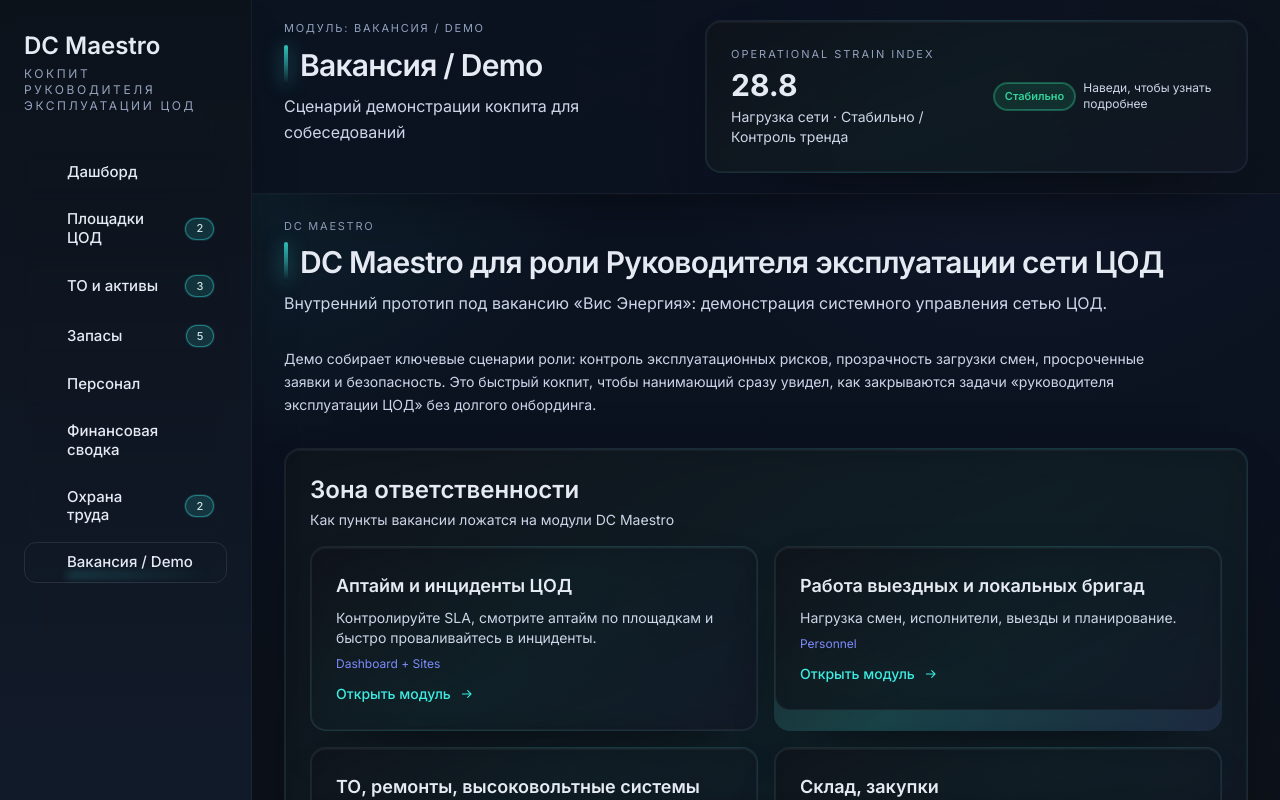
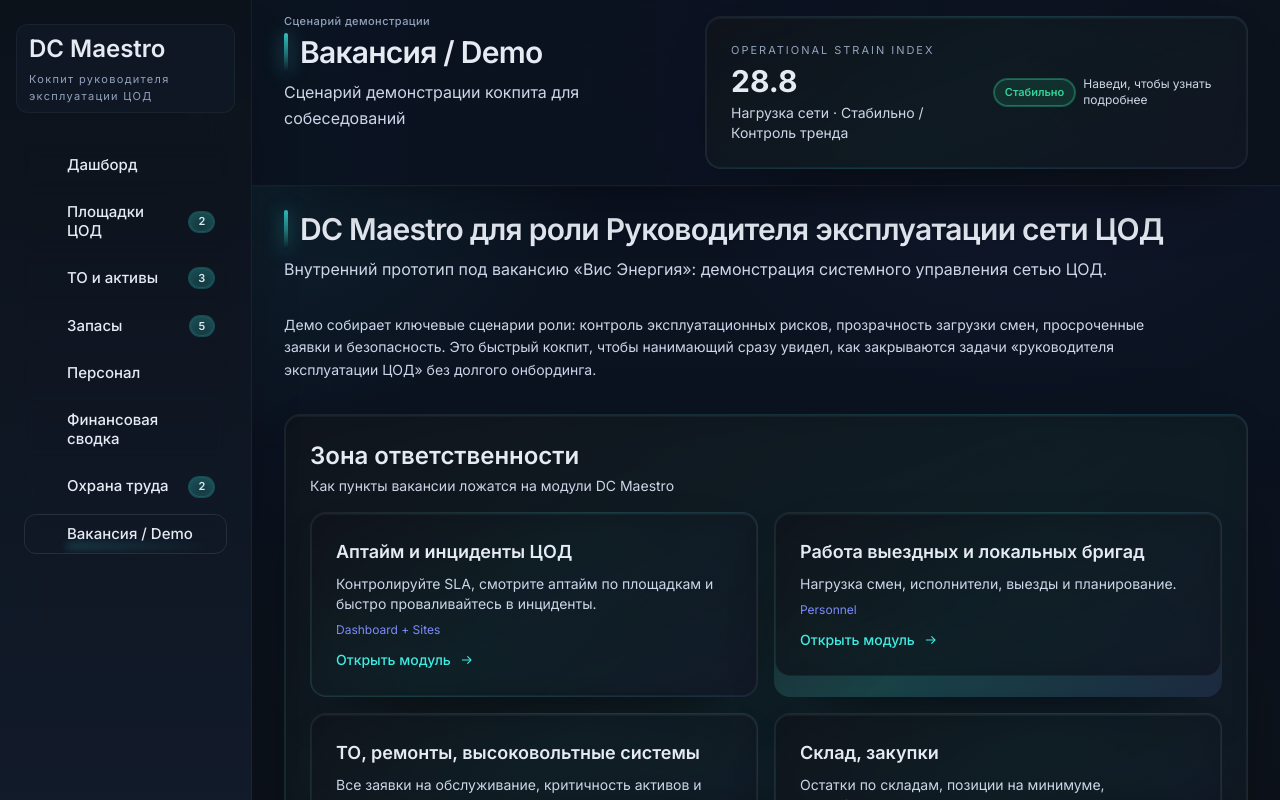
Before and after one commit to QuantumKeyUYU/dc-maestro, a React (Vite) app: page /about in a window 1280 px wide. Built offline with nearby package versions, Linux system fonts and the light colour scheme.

Commit message:
Refine section header labels

```diff
--- a/src/app/App.tsx
+++ b/src/app/App.tsx
@@ -22,14 +22,49 @@ import { useNavBadges } from '../shared/hooks/useNavBadges';
 import { SectionHeader } from '../shared/components/SectionHeader';
 
 const pageMeta = [
-  { match: /^\/$/, title: strings.dashboard.title, subtitle: strings.dashboard.subtitle },
-  { match: /^\/sites(\/.*)?$/, title: strings.sites.title, subtitle: strings.sites.subtitle },
-  { match: /^\/maintenance/, title: strings.maintenance.title, subtitle: strings.maintenance.subtitle },
-  { match: /^\/inventory/, title: strings.inventory.title, subtitle: strings.inventory.subtitle },
-  { match: /^\/personnel/, title: strings.personnel.title, subtitle: strings.personnel.subtitle },
-  { match: /^\/finance/, title: strings.finance.title, subtitle: strings.finance.subtitle },
-  { match: /^\/safety/, title: strings.safety.title, subtitle: strings.safety.subtitle },
-  { match: /^\/about/, title: strings.about.title, subtitle: strings.about.subtitle }
+  {
+    match: /^\/$/,
+    title: strings.dashboard.title,
+    subtitle: strings.dashboard.subtitle,
+    label: strings.headers.dashboardLabel
+  },
+  { match: /^\/sites(\/.*)?$/, title: strings.sites.title, subtitle: strings.sites.subtitle, label: strings.headers.moduleLabel },
+  {
+    match: /^\/maintenance/,
+    title: strings.maintenance.title,
+    subtitle: strings.maintenance.subtitle,
+    label: strings.headers.moduleLabel
+  },
+  {
+    match: /^\/inventory/,
+    title: strings.inventory.title,
+    subtitle: strings.inventory.subtitle,
+    label: strings.headers.moduleLabel
+  },
+  {
+    match: /^\/personnel/,
+    title: strings.personnel.title,
+    subtitle: strings.personnel.subtitle,
+    label: strings.headers.moduleLabel
+  },
+  {
+    match: /^\/finance/,
+    title: strings.finance.title,
+    subtitle: strings.finance.subtitle,
+    label: strings.headers.moduleLabel
+  },
+  {
+    match: /^\/safety/,
+    title: strings.safety.title,
+    subtitle: strings.safety.subtitle,
+    label: strings.headers.moduleLabel
+  },
+  {
+    match: /^\/about/,
+    title: strings.about.title,
+    subtitle: strings.about.subtitle,
+    label: strings.headers.aboutLabel
+  }
 ];
 
 export default function App() {
@@ -110,19 +145,20 @@ export default function App() {
     <div className="min-h-screen bg-gradient-to-b from-[#0b1220] via-[#0b1220] to-[#0d121a] text-text-primary relative">
       <div className="pointer-events-none absolute inset-0 bg-[radial-gradient(circle_at_20%_10%,rgba(62,236,226,0.08),transparent_30%),radial-gradient(circle_at_80%_0%,rgba(124,140,251,0.08),transparent_32%)]" />
       <div className="flex h-screen overflow-hidden relative">
-          <aside className="w-[260px] lg:w-[252px] md:w-[240px] sm:w-[220px] bg-gradient-to-b from-bg-surface/95 to-bg-surfaceSoft/90 border-r border-white/5 p-6 flex flex-col gap-8 shadow-ambient backdrop-blur-xl relative z-10">
+          <aside className="w-[260px] lg:w-[252px] md:w-[240px] sm:w-[220px] bg-gradient-to-b from-bg-surface/95 to-bg-surfaceSoft/90 border-r border-white/5 p-6 flex flex-col gap-8 shadow-ambient backdrop-blur-xl relative z-10 overflow-hidden">
             <NavLink
               to="/"
               className={({ isActive }) =>
                 clsx(
-                  'space-y-1 -mx-2 px-2 py-1.5 rounded-xl transition text-left block',
-                  'hover:bg-white/5 hover:shadow-glow/50 cursor-pointer',
-                  isActive ? 'bg-white/5' : 'bg-transparent'
+                  'block -mx-2 px-3 py-2 rounded-xl transition text-left space-y-1.5 shadow-ambient/70 border border-white/5 bg-bg-surfaceSoft/60 backdrop-blur',
+                  'hover:shadow-lifted hover:border-white/10 hover:bg-bg-surfaceSoft/80 cursor-pointer',
+                  'focus-visible:outline-none focus-visible:ring-2 focus-visible:ring-accent-primary/40',
+                  isActive && 'shadow-ambient'
                 )
               }
             >
               <div className="text-2xl font-semibold text-text-primary drop-shadow-sm">{strings.headers.appTitle}</div>
-              <div className="text-xs uppercase tracking-[0.22em] text-text-dim">Кокпит руководителя эксплуатации ЦОД</div>
+              <div className="text-[11px] tracking-[0.12em] text-text-dim">Кокпит руководителя эксплуатации ЦОД</div>
             </NavLink>
           <nav className="flex flex-col gap-1.5 text-[15px]">
             {navItems.map((item) => {
@@ -134,7 +170,7 @@ export default function App() {
                   title={item.badge?.tooltip ?? item.label}
                   className={({ isActive }) =>
                     clsx(
-                      'relative group flex items-center gap-3 px-3 py-2.5 rounded-xl font-medium transition-all border border-transparent backdrop-blur-sm',
+                      'relative group flex items-center gap-3 px-3 py-2.5 rounded-xl font-medium transition-all border border-transparent backdrop-blur-sm overflow-hidden',
                       'hover:bg-white/5 hover:text-text-primary hover:translate-x-[1px] hover:shadow-glow',
                       isActive
                         ? 'bg-white/8 text-text-primary shadow-glow border-white/10'
@@ -144,7 +180,7 @@ export default function App() {
                 >
                   {({ isActive }) => (
                     <>
-                      <span className="absolute bottom-1.5 left-3 right-3 h-px rounded-full bg-accent-primary/60 blur-sm opacity-0 group-hover:opacity-50 transition-opacity duration-300" />
+                      <span className="pointer-events-none absolute bottom-1.5 left-2.5 right-2.5 h-px rounded-full bg-accent-primary/60 blur-sm opacity-0 group-hover:opacity-50 transition-opacity duration-300" />
                       <Icon className="w-[18px] h-[18px] text-transparent bg-clip-text bg-gradient-to-br from-accent-primary to-accent-muted" />
                       <span className="flex-1 min-w-0 text-left leading-tight text-text-primary relative">
                         {item.label}
@@ -158,8 +194,8 @@ export default function App() {
                       {item.badge ? (
                         <span
                           className={clsx(
-                            'ml-3 inline-flex h-[22px] min-w-[28px] shrink-0 items-center justify-center rounded-full border px-2.5 text-[11px] font-medium tracking-tight text-cyan-50/85 backdrop-blur-sm bg-[rgba(54,211,211,0.16)] border-[rgba(54,211,211,0.46)] shadow-[0_0_0_1px_rgba(62,236,226,0.12)]',
-                            isActive && 'text-cyan-50 border-[rgba(62,236,226,0.6)]'
+                            'ml-2 inline-flex h-[20px] min-w-[24px] shrink-0 items-center justify-center rounded-full px-2 text-[11px] font-semibold leading-none tracking-tight text-cyan-50/90 backdrop-blur-sm bg-[rgba(62,236,226,0.16)] shadow-[0_4px_12px_rgba(62,236,226,0.15)_inset,0_0_0_1px_rgba(62,236,226,0.25)] border border-[rgba(62,236,226,0.18)]',
+                            isActive && 'text-cyan-50 shadow-[0_4px_12px_rgba(62,236,226,0.18)_inset,0_0_0_1px_rgba(62,236,226,0.32)]'
                           )}
                         >
                           {item.badge.value}
@@ -174,10 +210,10 @@ export default function App() {
         </aside>
 
         <main className="flex-1 overflow-y-auto scrollbar-thin relative z-0">
-          <header className="sticky top-0 z-10 bg-gradient-to-r from-bg-app/90 via-bg-app/80 to-bg-surface/75 backdrop-blur-2xl border-b border-white/5 px-8 py-5 max-[800px]:py-4 flex flex-col gap-6 max-[800px]:gap-5 lg:flex-row lg:items-start lg:justify-between shadow-ambient">
+          <header className="sticky top-0 z-10 bg-gradient-to-r from-bg-app/90 via-bg-app/80 to-bg-surface/75 backdrop-blur-2xl border-b border-white/5 px-8 py-4 max-[800px]:py-4 flex flex-col gap-6 max-[800px]:gap-5 lg:flex-row lg:items-start lg:justify-between shadow-ambient">
             <SectionHeader
               as="h1"
-              label={`Модуль: ${currentPage.title}`}
+              label={currentPage.label ?? undefined}
               title={currentPage.title}
               subtitle={currentPage.subtitle}
               className="mb-0"
--- a/src/shared/components/InfoTooltip.tsx
+++ b/src/shared/components/InfoTooltip.tsx
@@ -66,6 +66,7 @@ export function InfoTooltip({ label, children, className, triggerArea = 'icon',
     }
     hideTimer.current = setTimeout(() => {
       setOpen(false);
+      setCoords(null);
       hideTimer.current = null;
     }, 120);
   };
--- a/src/shared/components/SectionHeader.tsx
+++ b/src/shared/components/SectionHeader.tsx
@@ -1,6 +1,5 @@
 import clsx from 'clsx';
 import { ReactNode } from 'react';
-import { strings } from '../lib/strings';
 
 interface SectionHeaderProps {
   title: string;
@@ -17,18 +16,20 @@ export function SectionHeader({
   subtitle,
   badge,
   action,
-  label = strings.headers.appTitle,
+  label,
   as: HeadingTag = 'h2',
   className
 }: SectionHeaderProps) {
   return (
-    <div className={clsx('flex flex-col gap-3 sm:flex-row sm:items-start sm:justify-between', className)}>
-      <div className="space-y-2 max-w-4xl">
-        <p className="whitespace-nowrap text-[10px] uppercase tracking-[0.14em] text-text-dim sm:text-[11px] sm:tracking-[0.16em]">{label}</p>
+    <div className={clsx('flex flex-col gap-2.5 sm:flex-row sm:items-start sm:justify-between', className)}>
+      <div className="space-y-1.5 max-w-4xl">
+        {label ? (
+          <p className="whitespace-nowrap text-[11px] font-medium tracking-[0.04em] text-text-dim leading-none">{label}</p>
+        ) : null}
         <div className="flex items-center gap-3">
           <span className="block h-10 w-1 rounded-full bg-gradient-to-b from-accent-primary/80 via-accent-primary/45 to-transparent shadow-[0_0_18px_rgba(62,236,226,0.5)]" />
-          <div className="flex flex-wrap items-center gap-3">
-            <HeadingTag className="text-3xl font-semibold text-text-primary tracking-tight drop-shadow-sm">{title}</HeadingTag>
+          <div className="flex flex-wrap items-center gap-2.5">
+            <HeadingTag className="text-3xl font-semibold text-text-primary tracking-tight drop-shadow-sm leading-tight">{title}</HeadingTag>
             {badge}
           </div>
         </div>
--- a/src/shared/lib/strings.ts
+++ b/src/shared/lib/strings.ts
@@ -24,6 +24,9 @@ export const strings = {
   headers: {
     appTitle: 'DC Maestro',
     appSubtitle: 'Кокпит руководителя эксплуатации ЦОД',
+    dashboardLabel: 'Кокпит DC Maestro',
+    moduleLabel: 'Модуль',
+    aboutLabel: 'Сценарий демонстрации',
     osiTooltip:
       'Operational Strain Index — агрегированный индекс нагрузки на сеть ЦОД (надёжность, загрузка смен, частота инцидентов).'
   },
```
